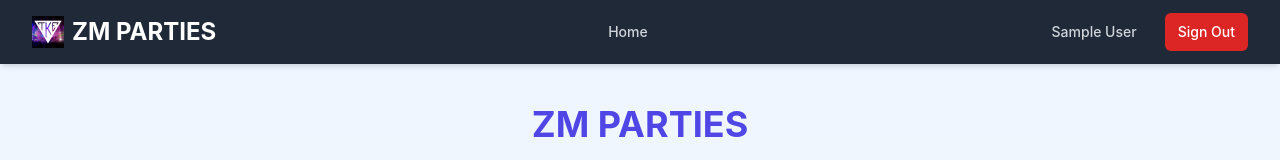
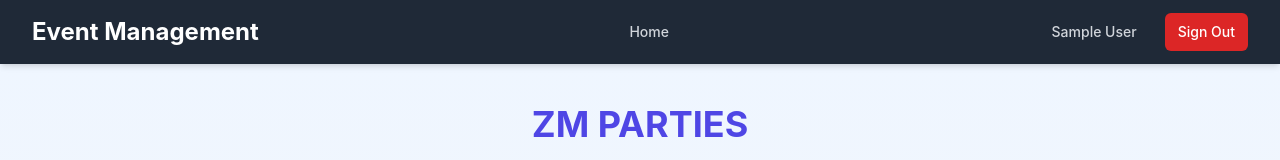
Before and after one commit to jjmurphy1114/Event-Management-System, a React (Vite) app: page / in a window 1280 px wide. Shown: the top 160 px of the page. Built offline with nearby package versions, Linux system fonts and the light colour scheme; no server answers; the database is empty; sample sign-in values are in the browser's storage.

Commit message:
Did some renaming

```diff
--- a/index.html
+++ b/index.html
@@ -4,7 +4,7 @@
     <meta charset="UTF-8" />
     <link rel="icon" type="image" href="/src/assets/ZM Parties.png" />
     <meta name="viewport" content="width=device-width, initial-scale=1.0" />
-    <title>ZM Parties 2.0</title>
+    <title>Event Management System</title>
   </head>
   <body>
     <div id="root"></div>
--- a/src/elements/Banner.tsx
+++ b/src/elements/Banner.tsx
@@ -54,12 +54,11 @@ function Banner() {
         <div className="flex items-center justify-between h-16">
           {/* Logo and Site Title */}
           <div className="flex items-center">
-            <img src={bannerImage} className="w-8 h-8 mr-2" alt="TKE Banner Image" />
             <Link
               to="/"
               className="text-white font-bold text-lg md:text-2xl truncate"
             >
-              ZM PARTIES
+              Event Management
             </Link>
           </div>
 
```
Also changed, not shown: 1 other file (tests, documents, lock files or other folders).
